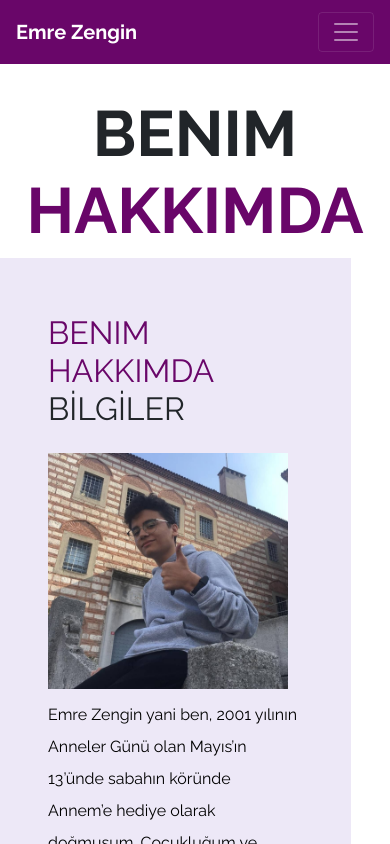
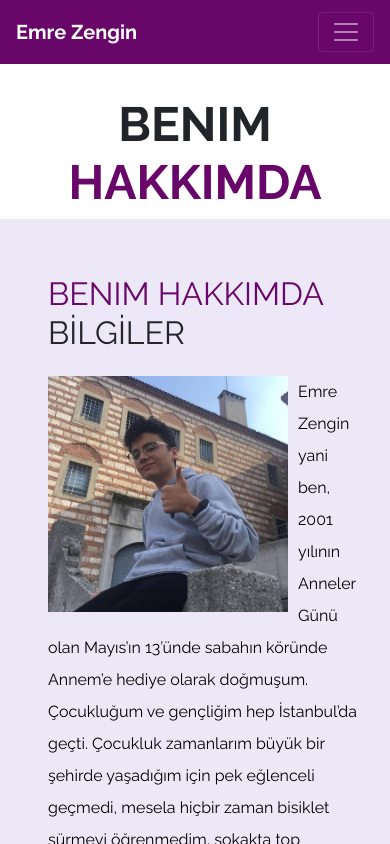
Before and after one commit to emrerich/Kendi-Websitem, a plain HTML site: page hakkimda.html in a window 390 px wide. Shown: the top 844 px of the page. Drawn offline with nearby package versions, Linux system fonts and the light colour scheme.

Commit message:
hakkımda sayfasındaki responsive sorunları giderildi

```diff
--- a/CSS/global.css
+++ b/CSS/global.css
@@ -83,6 +83,7 @@
     background-image: url(/images/sss-3.jpg);
     width: 100%;
     background-position: center;
+    margin: 0;
 }
 .ap-liberty{
     background: none;
--- a/CSS/main.css
+++ b/CSS/main.css
@@ -447,3 +447,6 @@ img.hover-shadow {
   color: #AA96DA;
   text-decoration: none;
 }
+#cv .about-item{
+  margin-bottom: 1rem;
+}
--- a/CSS/tablet.css
+++ b/CSS/tablet.css
@@ -5,7 +5,7 @@
 }
 .about-container{
     grid-template-columns: repeat(1, 1fr);
-    max-width: 90%;
+    max-width: 100%;
 }
 .right-about{
     grid-template-columns: repeat(1, 1fr);
@@ -28,3 +28,13 @@
   .sutun {
     flex: 100%;
     max-width: 100%;    margin: 0    ;}
+#hakkimda .ana-baslik h2{
+        margin-top: 2rem;
+        position: relative;
+        text-transform: uppercase;
+        font-size: 3rem;
+        font-weight: 700;
+        }
+        .about-container .left-about {
+            padding-right: 0rem;
+          }
```
Also changed, not shown: hakkimda.html (line endings or trailing spaces).
